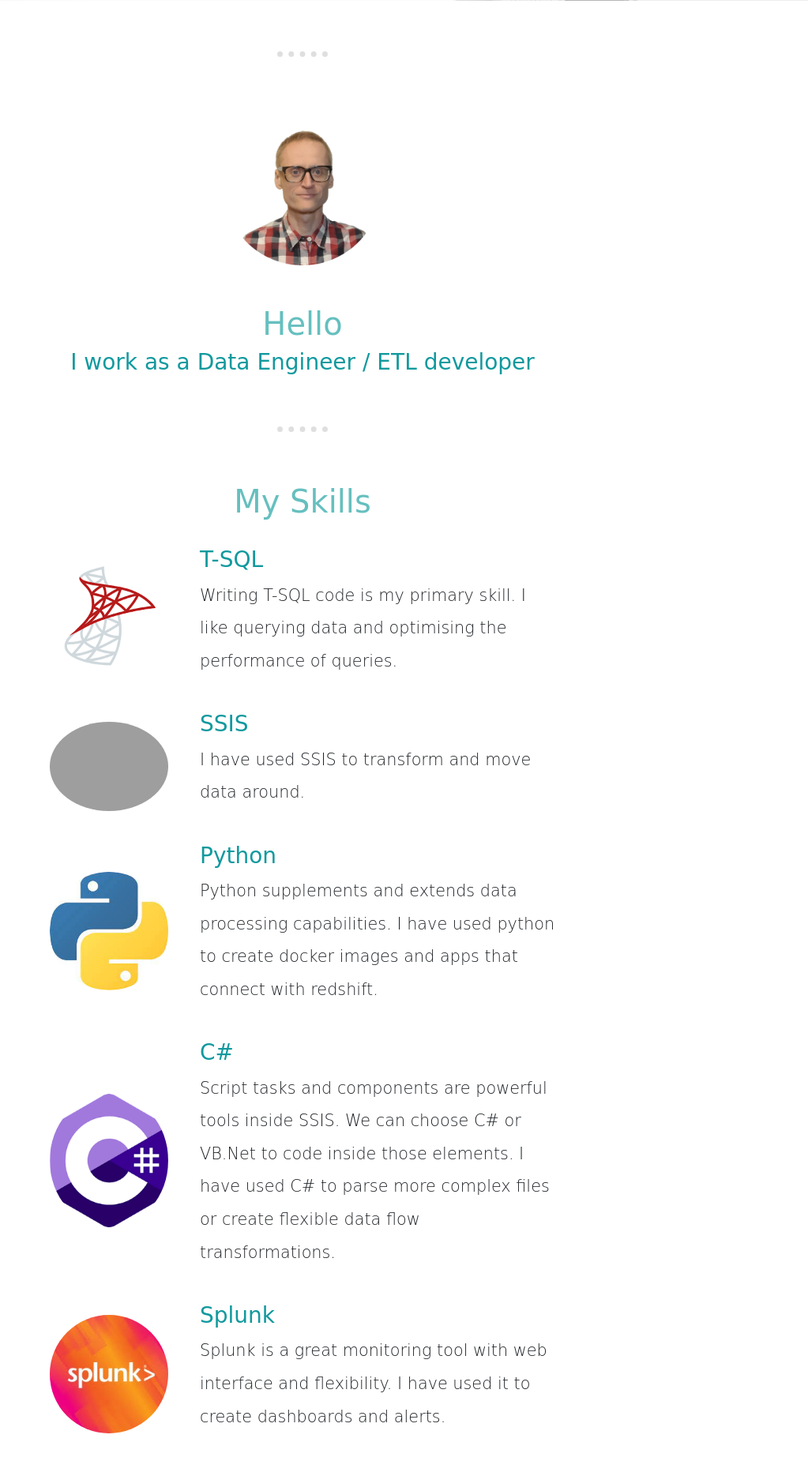
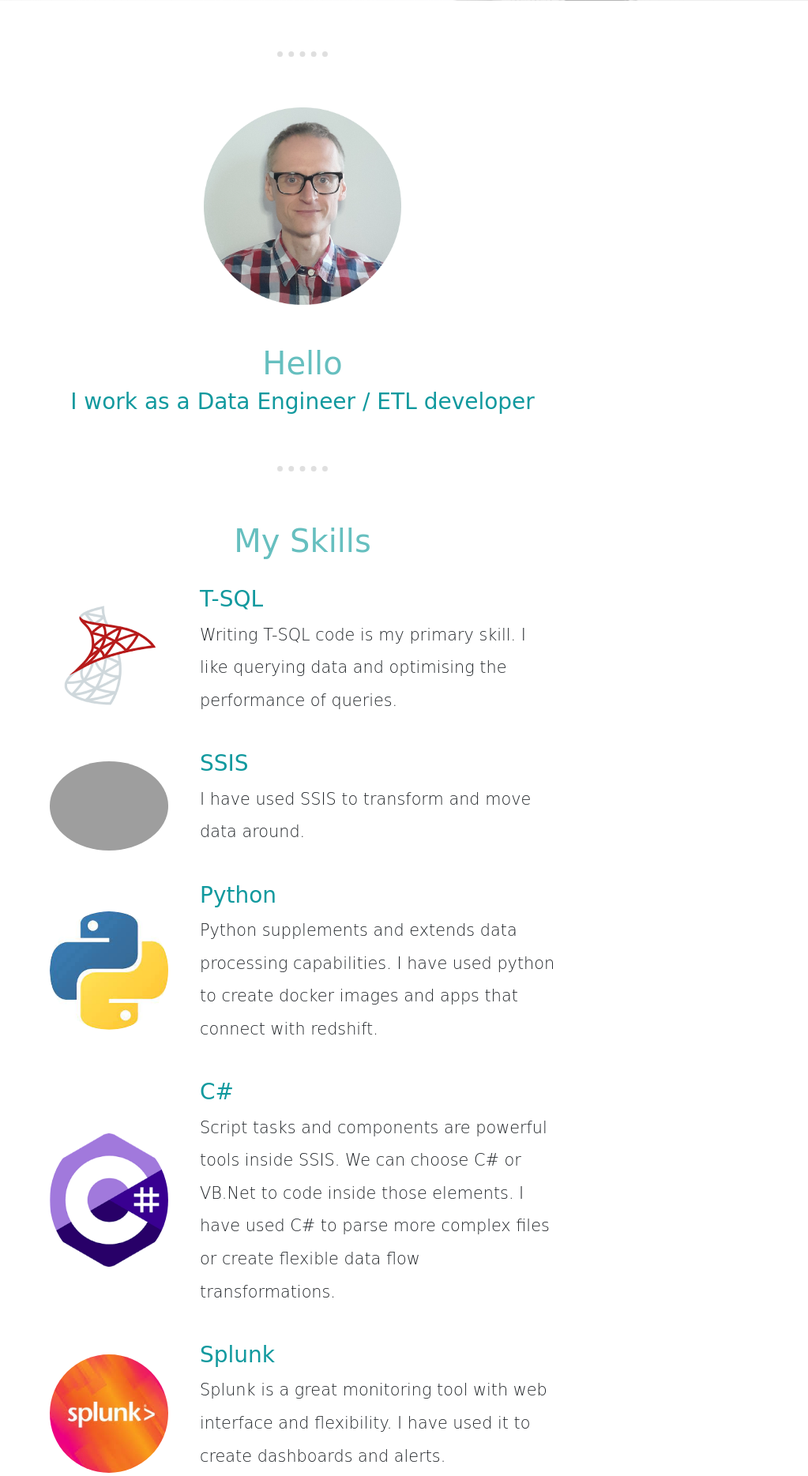
Before and after one commit to kamil-kosno/personal-site, a Flask app: page / in a window 1280 px wide. Shown: the part 499-2368 px from the top of the page at 79% size, without its empty margins (257-1280 px from the left). Run offline with Flask 2, Linux system fonts and the light colour scheme; some libraries are stand-ins or nearby versions; some web fonts are replaced; grey boxes are pictures that could not be loaded.

Commit message:
improve pics

```diff
--- a/static/css/styles.css
+++ b/static/css/styles.css
@@ -199,7 +199,7 @@ hr {
 
 .personal-img {
     margin: 0px auto 50px auto;
-    width: 200px;
+    width: 250px;
 }
 
 .skills {
--- a/templates/index.html
+++ b/templates/index.html
@@ -6,9 +6,9 @@
   <link href="https://cdn.jsdelivr.net/npm/bootstrap@5.0.2/dist/css/bootstrap.min.css" rel="stylesheet"
         integrity="sha384-EVSTQN3/azprG1Anm3QDgpJLIm9Nao0Yz1ztcQTwFspd3yD65VohhpuuCOmLASjC" crossorigin="anonymous">
     <meta charset="UTF-8">
-    <title>Kamil Kosno</title>
+    <title>Kamil's Personal Website</title>
     <link href={{url_for('static', filename="/css/styles.css")}} rel="stylesheet" />
-    <link rel="icon" href={{url_for('static', filename="/resources/favicon2.ico")}}>
+    <link rel="icon" href={{url_for('static', filename="/resources/favicon.ico")}}>
     <link href="https://fonts.googleapis.com/css2?family=Montserrat:wght@100&family=Zen+Loop&display=swap" rel="stylesheet">
 
     <!--  Google Fonts-->
```
Also changed, not shown: static/resources/Kamil.png, static/resources/Kamil_2.png (deleted), static/resources/favicon.ico (added), static/resources/favicon2.ico (deleted).
